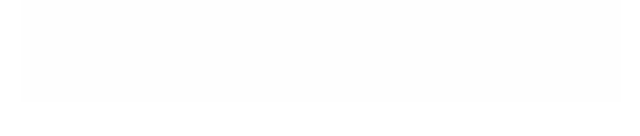
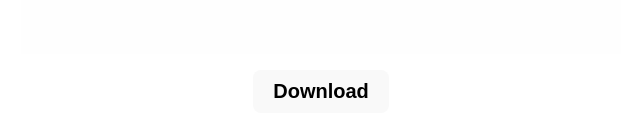
Before and after one commit to Proxtron/resume-builder, a React (Vite) app: page / in a window 1280 px wide. Shown: the part 1652-1788 px from the top of the page, without its empty margins (319-959 px from the left). Built offline with nearby package versions, Linux system fonts and the light colour scheme.

Commit message:
Add download btn to bring up the print browser api

```diff
--- /dev/null
+++ b/src/components/DownloadResumeButton.jsx
@@ -0,0 +1,33 @@
+
+export default function DownloadResumeButton() {
+  function handleDownload() {
+    const style = document.createElement("style");
+    style.textContent = `
+      @media print {
+        body * {
+          visibility: hidden;
+        }
+        #resume-page, #resume-page * {
+          visibility: visible;
+        }
+        #resume-page {
+          position: absolute;
+          left: 0;
+          top: 0;
+          width: 100%;
+        }
+      }
+    `;
+    document.head.appendChild(style);
+
+    // Trigger print dialog
+    window.print();
+
+    // Remove the style after printing
+    setTimeout(() => {
+      document.head.removeChild(style);
+    }, 1000);
+  }
+
+  return <button className="download-btn" onClick={handleDownload}>Download</button>;
+}
--- a/src/components/OutputColumn.jsx
+++ b/src/components/OutputColumn.jsx
@@ -1,12 +1,13 @@
 import ResumePage from "./ResumePage";
+import DownloadResumeButton from "./DownloadResumeButton";
 import "../styles/OutputColumn.css";
 
 export default function OutputColumn(props) {
 
     return (
         <section className="output-column">
-            <h2>Resume</h2>
             <ResumePage {...props}/>
+            <DownloadResumeButton/>
         </section>
 
     )
--- a/src/components/ResumePage.jsx
+++ b/src/components/ResumePage.jsx
@@ -3,15 +3,19 @@
 import ResumeExperienceSection from "./ResumeExperienceSection";
 
 export default function ResumePage(props) {
-    const {generalInfoValues, educationValues, experienceValues} = props
+  const { generalInfoValues, educationValues, experienceValues } = props;
   // let { firstName, lastName, email, phoneNumber, school, degree, degreeStart,
   //     degreeEnd, companyName, jobTitle, jobDescription, startDate, endDate } = values;
 
-    const {firstName, lastName, email, phoneNumber} = generalInfoValues;
+  const { firstName, lastName, email, phoneNumber } = generalInfoValues;
   return (
-        <div className="resume-page">
-            <h2 className="name-heading">{firstName} {lastName}</h2>
-            <p className="resume-text-sm">{email} {(email && phoneNumber) && "|"} {phoneNumber}</p>
+    <div id="resume-page" className="resume-page">
+      <h2 className="name-heading">
+        {firstName} {lastName}
+      </h2>
+      <p className="resume-text-sm">
+        {email} {email && phoneNumber && "|"} {phoneNumber}
+      </p>
 
       {educationValues.length > 0 && (
         <>
@@ -19,13 +23,14 @@
           <hr className="resume-hr"></hr>
         </>
       )}
-            {
-                educationValues.map(educationItem => {
+      {educationValues.map((educationItem) => {
         return (
-                        <ResumeEducationSection key={educationItem.id} educationItem={educationItem}/>
+          <ResumeEducationSection
+            key={educationItem.id}
+            educationItem={educationItem}
+          />
         );
-                })
-            }
+      })}
 
       {experienceValues.length > 0 && (
         <>
@@ -33,13 +38,14 @@
           <hr className="resume-hr"></hr>
         </>
       )}
-            {
-                experienceValues.map(experienceItem => {
+      {experienceValues.map((experienceItem) => {
         return (
-                        <ResumeExperienceSection key={experienceItem.id} experienceItem={experienceItem}/>
+          <ResumeExperienceSection
+            key={experienceItem.id}
+            experienceItem={experienceItem}
+          />
         );
-                })
-            }
+      })}
     </div>
   );
 }
--- a/src/styles/OutputColumn.css
+++ b/src/styles/OutputColumn.css
@@ -1,3 +1,17 @@
 .output-column {
     flex:none;
 }
+
+.download-btn {
+    padding:.5em 1em;
+    font-size: 1.25rem;
+    font-weight: 600;
+    border-radius: .5rem;
+    border:none;
+    cursor: pointer;
+    transition: transform .5s;
+}
+
+.download-btn:hover {
+    transform: scale(1.05);
+}
--- a/src/styles/ResumePage.css
+++ b/src/styles/ResumePage.css
@@ -11,6 +11,7 @@
     color: #101010;
     padding:5% 5%;
     container-type: inline-size;
+    margin-bottom: 1rem;
 }
 
 .name-heading {
```
Lines whose indentation alone changed are shown as unchanged.
